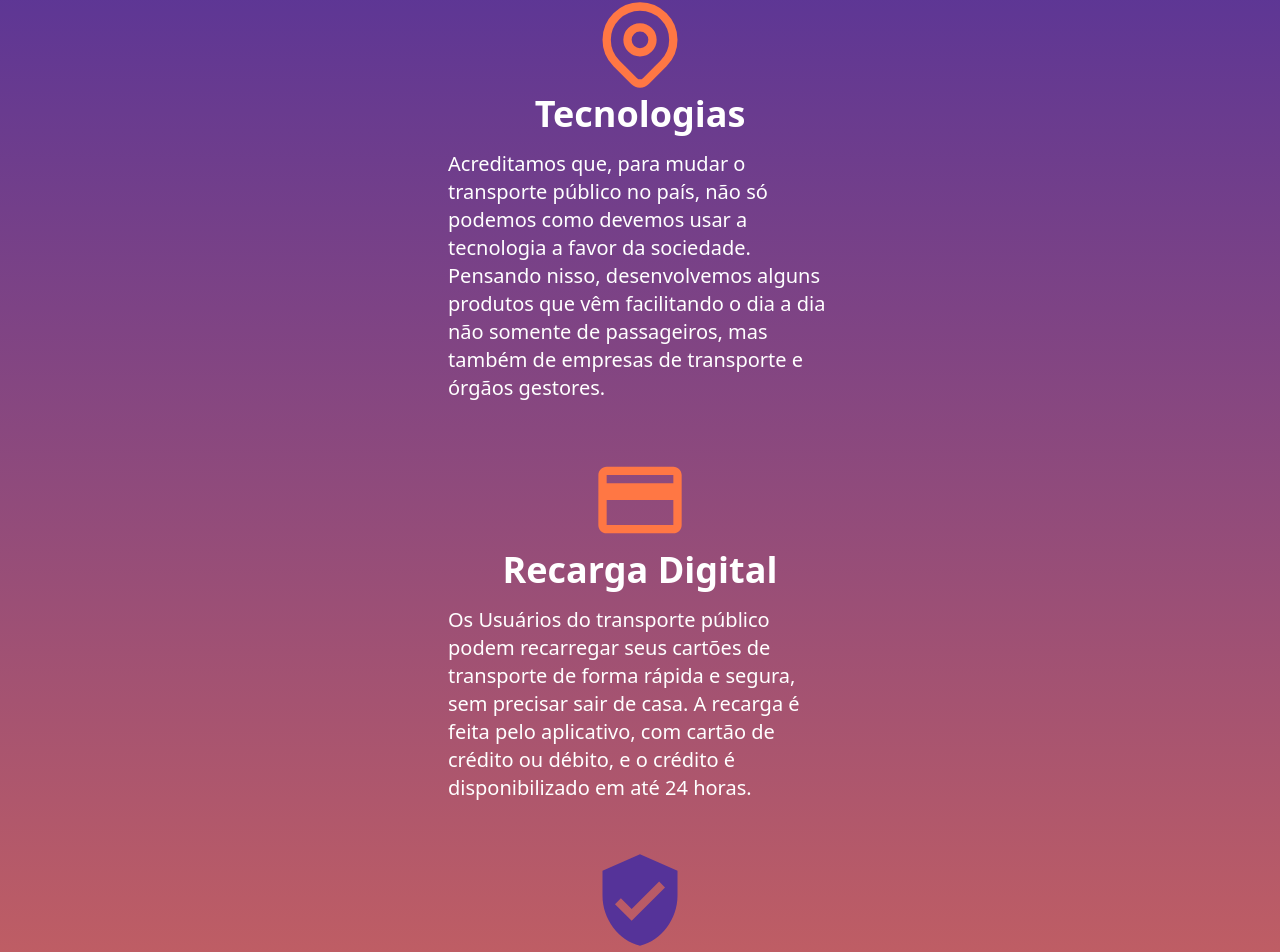
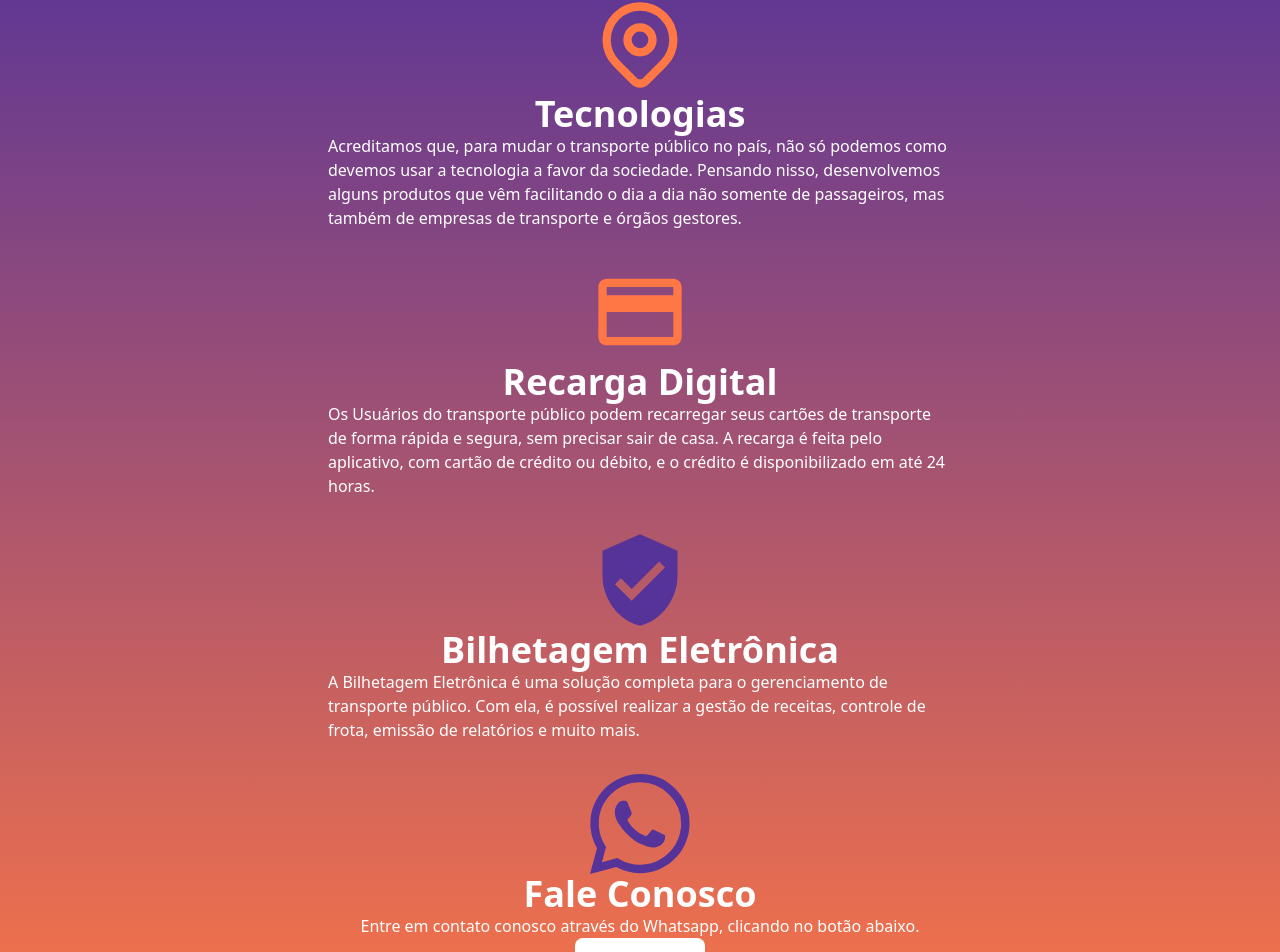
Before and after one commit to viniciusgdr/busconnect, a Next.js app: page /para-empresas in a window 1280 px wide. Shown: the part 188-1140 px from the top of the page. Built offline with nearby package versions, Linux system fonts and the light colour scheme.

Commit message:
fix: for bussiness p

```diff
--- a/pages/para-empresas.tsx
+++ b/pages/para-empresas.tsx
@@ -17,7 +17,7 @@
         <h1 className="text-4xl font-bold text-white">
           Tecnologias
         </h1>
-        <p className="text-xl text-white w-1/3 p-4">
+        <p className="flex flex-col justify-center w-1/2">
           Acreditamos que, para mudar o transporte público no país, não só podemos como devemos usar a tecnologia a favor da sociedade. Pensando nisso, desenvolvemos alguns produtos que vêm facilitando o dia a dia não somente de passageiros, mas também de empresas de transporte e órgãos gestores.
         </p>
       </div>
@@ -29,7 +29,7 @@
         <h1 className="text-4xl font-bold text-white">
           Recarga Digital
         </h1>
-        <p className="text-xl text-white  w-1/3 p-4">
+        <p className="flex flex-col justify-center w-1/2">
           Os Usuários do transporte público podem recarregar seus cartões de transporte de forma rápida e segura, sem precisar sair de casa. A recarga é feita pelo aplicativo, com cartão de crédito ou débito, e o crédito é disponibilizado em até 24 horas.
         </p>
       </div>
@@ -41,7 +41,7 @@
         <h1 className="text-4xl font-bold text-white">
           Bilhetagem Eletrônica
         </h1>
-        <p className="text-xl text-white  w-1/3 p-4">
+        <p className="flex flex-col justify-center w-1/2">
           A Bilhetagem Eletrônica é uma solução completa para o gerenciamento de transporte público. Com ela, é possível realizar a gestão de receitas, controle de frota, emissão de relatórios e muito mais.
         </p>
       </div>
@@ -53,7 +53,7 @@
         <h1 className="text-4xl font-bold text-white">
           Fale Conosco
         </h1>
-        <p className="text-xl text-white  w-1/3 p-4 text-center">
+        <p className="flex flex-col justify-center w-1/2 text-center">
           Entre em contato conosco através do Whatsapp, clicando no botão abaixo.
         </p>
         <Link href='https://api.whatsapp.com/send?phone=5511999999999'>
```
